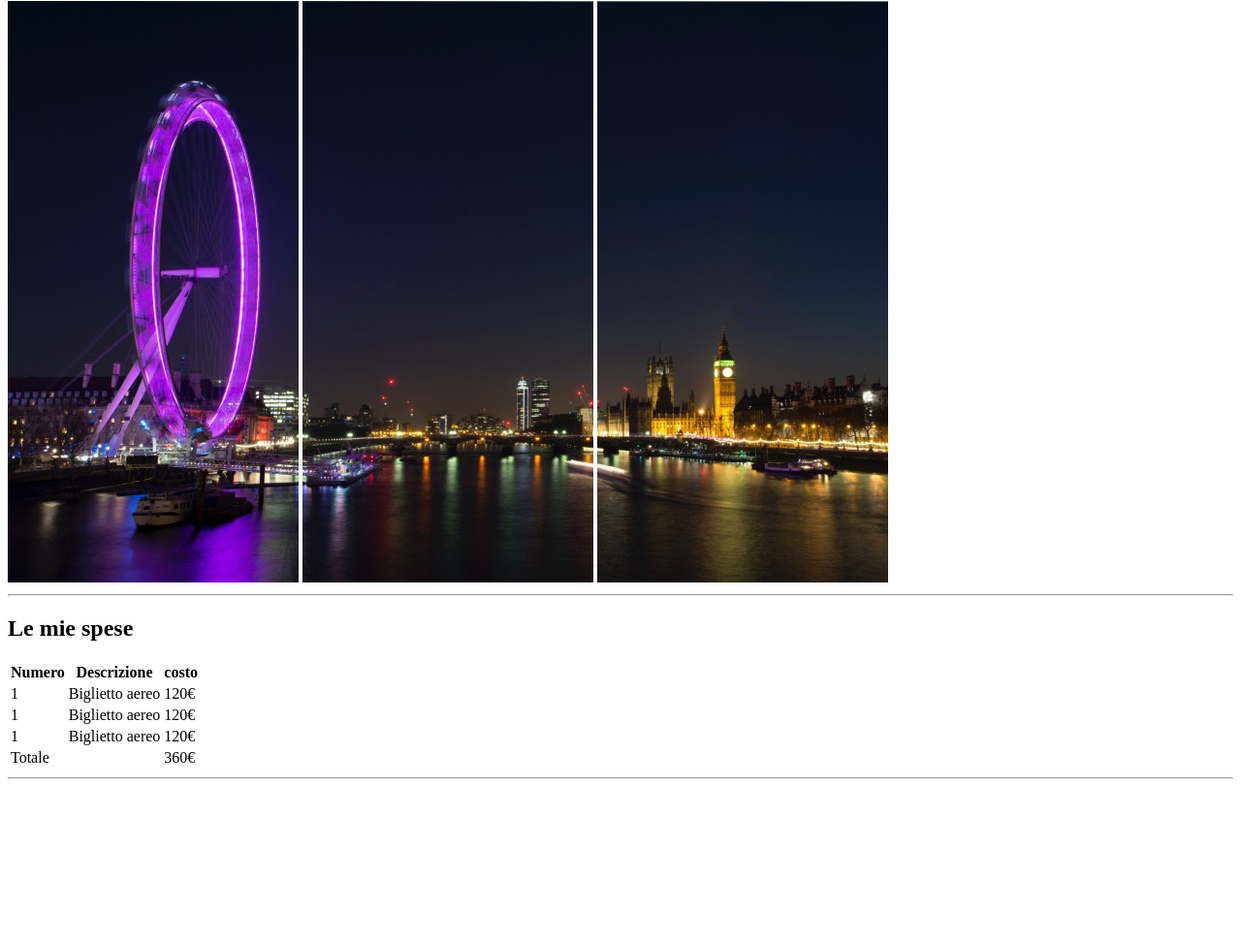
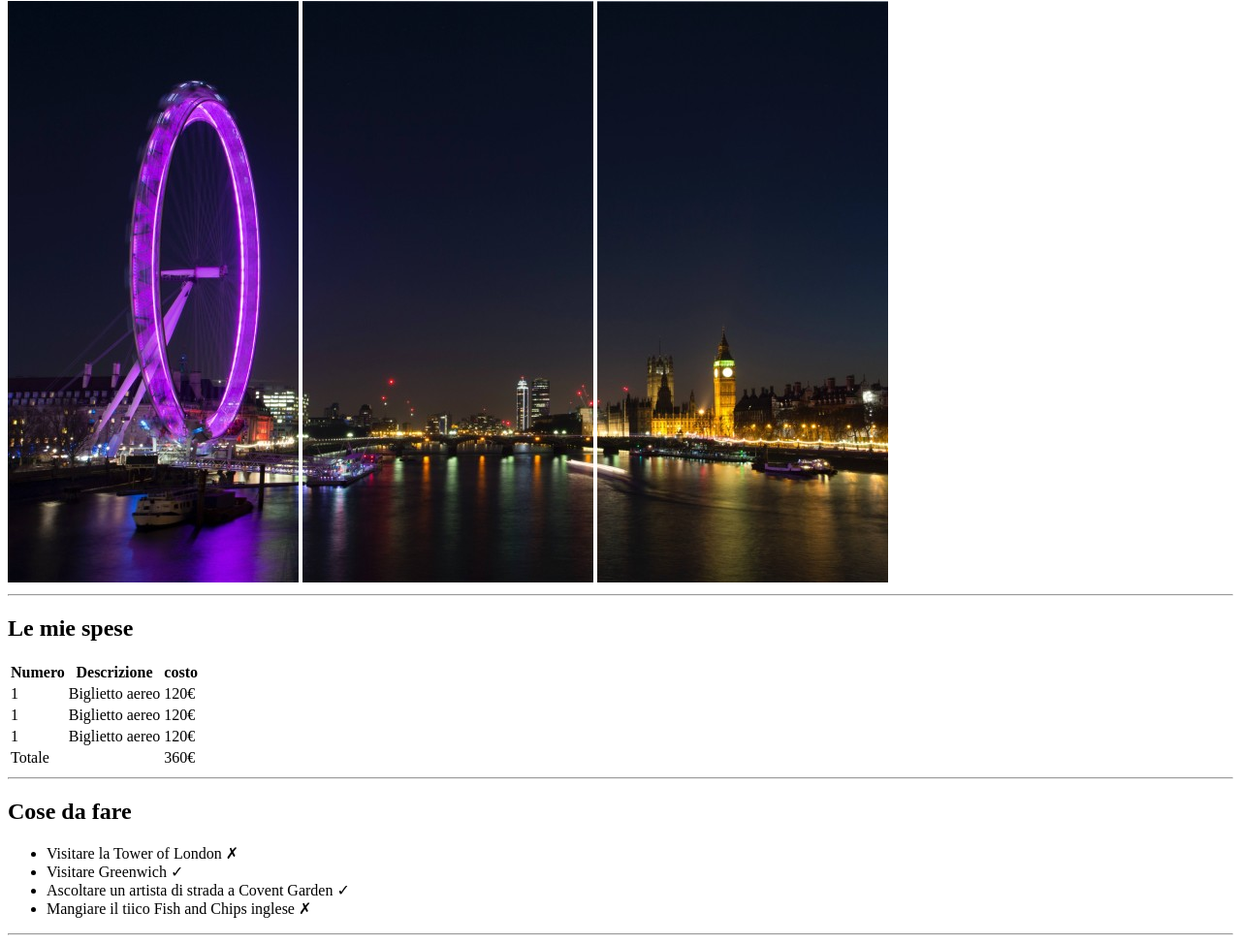
Before and after one commit to GioelScardigno/html-london-trip, a plain HTML site: page index.html in a window 1280 px wide. Shown: the part 79-1052 px from the top of the page at 97% size. Before the commit the page ends 891 px from the top, so only its background shows below. Drawn offline with Linux system fonts and the light colour scheme.

Commit message:
feat: to_do_list_section_+_indentation_fix

```diff
--- a/index.html
+++ b/index.html
@@ -27,7 +27,7 @@
          <h2>Le mie spese</h2>
 
         <!-- cost_table -->
-         <table>
+        <table>
             <!-- table_head -->
             <thead>
                 <tr>
@@ -67,10 +67,24 @@
                 </tr>
             </tfoot>
             <!-- end_table_foot -->
-         </table>
-         <!-- end_cost_table -->
+        </table>
+        <!-- end_cost_table -->
 
-         <hr>
+        <hr>
+
+        <!-- to_do_list_title -->
+        <h2>Cose da fare</h2>
+
+        <!-- to_do_list -->
+        <ul>
+            <li>Visitare la Tower of London &cross;</li>
+            <li>Visitare Greenwich &checkmark;</li>
+            <li>Ascoltare un artista di strada a Covent Garden &checkmark;</li>
+            <li>Mangiare il tiico Fish and Chips inglese &cross;</li>
+        </ul>
+
+        <hr>
+
     </main>
     <!-- end_main -->
 
```
